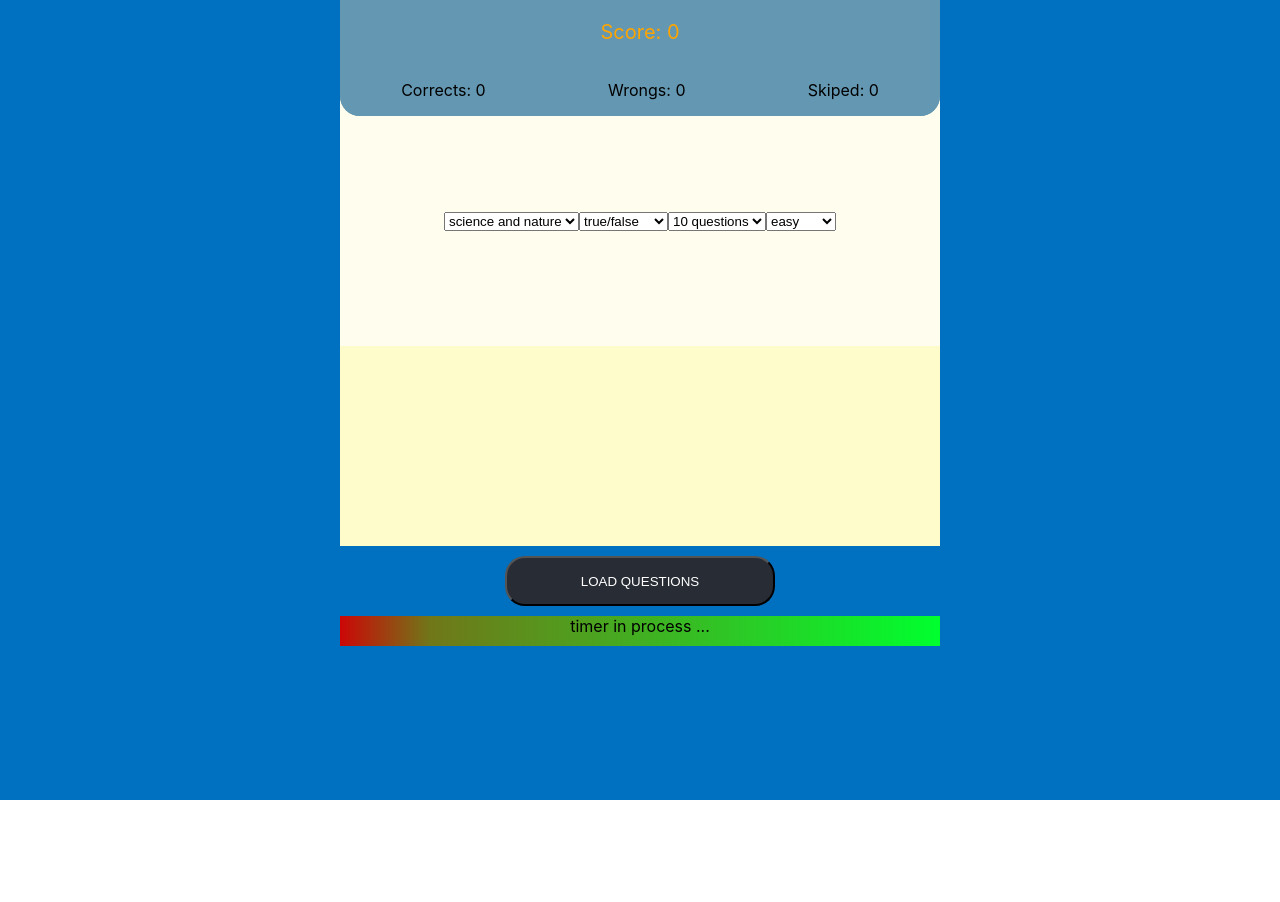
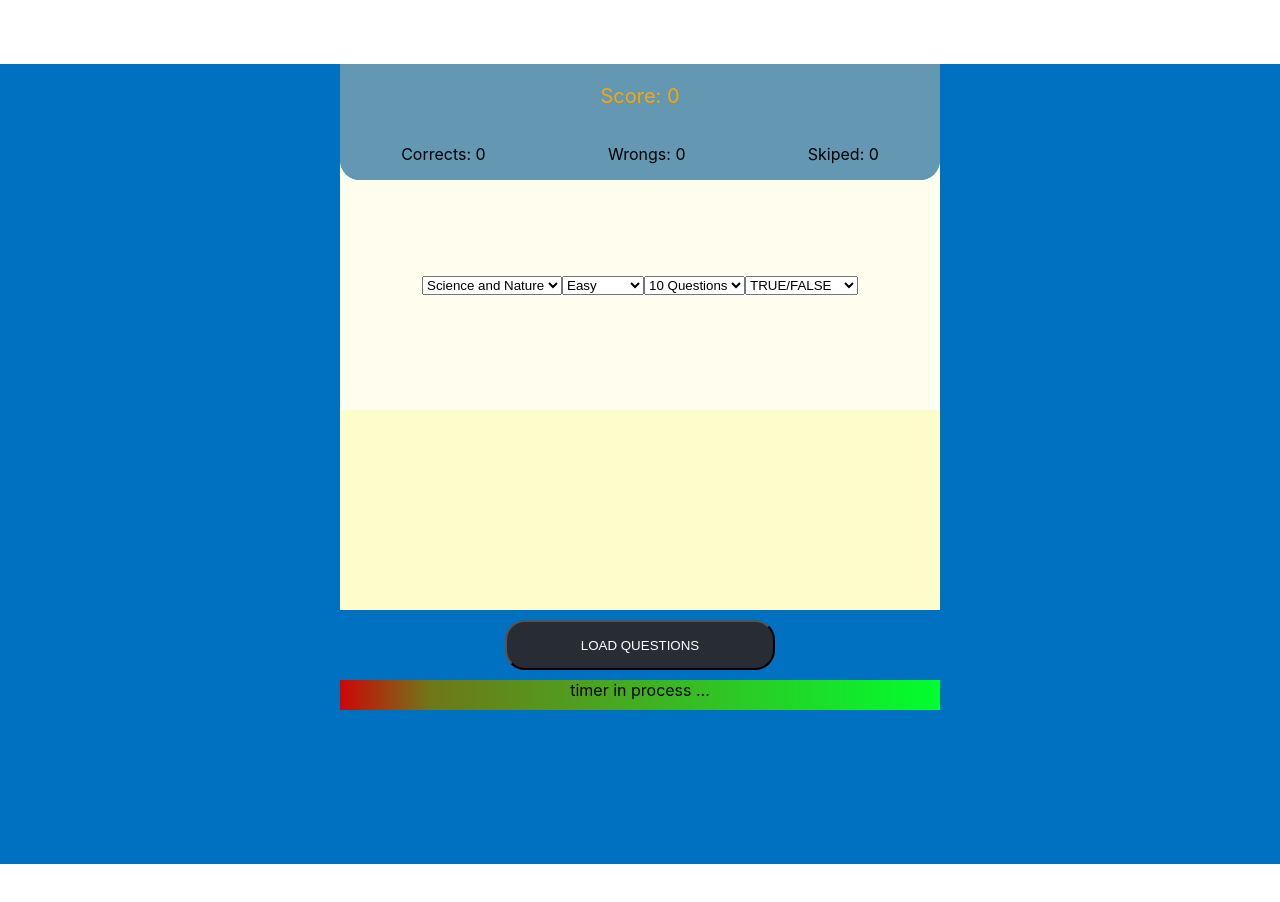
Before and after one commit to goodis86/trivia, a React (Create React App) app: page / in a window 1280 px wide. Shown: the top 902 px of the page. Before the commit the page ends 800 px from the top, so only its background shows below. Built offline with nearby package versions, Linux system fonts and the light colour scheme.

Commit message:
questionMenu-separate cmpnt! render optimized!

```diff
--- a/src/App.js
+++ b/src/App.js
@@ -1,5 +1,6 @@
 import { Component } from "react";
 import "./App.css";
+import Layout from "./components/Layout/layout";
 
 import Game from "./containers/game/game";
 
@@ -8,9 +9,11 @@ class App extends Component {
     return (
       console.log("app.js mounted"),
       (
-        <div>
-          <Game></Game>
-        </div>
+        <Layout>
+          <Game>
+
+          </Game>
+          </Layout>
       )
     );
   }
--- /dev/null
+++ b/src/HOC/hoc.js
@@ -0,0 +1,3 @@
+const hoc = (props) => props.children;
+
+export default hoc;
--- /dev/null
+++ b/src/components/Layout/layout.css
@@ -0,0 +1,4 @@
+.content {
+    margin-top: 5%;
+    margin-bottom: 10%;
+}
--- /dev/null
+++ b/src/components/Layout/layout.js
@@ -0,0 +1,18 @@
+import React from 'react';
+
+import './layout.css';
+import Hoc from '../../HOC/hoc';
+
+
+const layout  = (props) => (
+  <Hoc>
+  <div>
+
+    </div>
+    <main className='content'>
+        {props.children}
+    </main>
+    </Hoc>
+);
+
+export default layout;
--- a/src/components/questionMenu/questionMenu.js
+++ b/src/components/questionMenu/questionMenu.js
@@ -1,64 +1,128 @@
-import React from "react";
+import React, { Component } from "react";
 import "./questionMenu.css";
 import '../../components/mainQ/mainQ.css';
 
-const questionMenu = (props) => {
+// this component rerenders and shows us our option chosen!!
+// it does not trigger rerender of our game component!!!!
+
+// will need to take care of dynamically building our URL API>>
+
+const category = [
+  {
+    label: 'Science and Nature',
+    value: "17"
+  },
+  {
+    label: "General Knowledge",
+    value: "9",
+  },
+  {
+    label: "History",
+    value: "23",
+  }
+]
+
+const gameType = [
+  {
+    label: 'TRUE/FALSE',
+    value: 'boolean'
+  },
+  {
+    label: 'MULTICHOICE',
+    value: 'multiple'
+  }
+
+]
+
+const questionAmount = [
+  {
+    label: '10 Questions',
+    value: '10'
+  },
+  {
+    label: '5 Questions',
+    value: '5'
+  },
+  {
+    label: '3 Questions',
+    value: '3'
+  }
+]
+const difficultyLevel = [
+  {
+    label: 'Easy',
+    value: 'easy'
+  },
+  {
+    label: 'Advanced',
+    value: 'medium'
+  },
+  {
+    label: 'Expert',
+    value: 'hard'
+  }
+]
+
+class QuestionMenu extends Component {
+  state = {
+
+    // urlAPI = null,
+    category: null,
+    difficulty: null,
+    questionAmount: null,
+    gameType:null
+  }
+
+  handleChange(event) {       // implemented our method to alter needed state props depending on type of select items!!!!!
+    const value = event.target.value;
+  this.setState({ [event.target.name]: value });
+}
+
+
+  render() {
     return (
       <div className="main">
         <form className="game-question">
-        <select
-        defaultValue="select category"
-        onChange={props.category}>
-            <option value='17'>science and nature</option>
-            <option value='9'>general knowledge</option>
-            <option value='23'>history</option>
+          <select>
+            {category.map((option) => (    // mapping through our arrays and rendering options!
+              <option
+                name = 'category'
+                value={option.value}
+                onChange={this.handleChange}
+              >{option.label}</option>
+            ))}
           </select>
-        <select
-        value="select game type"
-        onChange={props.gameType}>
-            <option value='boolean'>true/false</option>
-            <option value='multiple'>multichoice</option>
+          <select>
+            {difficultyLevel.map((option) => (
+              <option
+                name = 'difficulty'
+                value={option.value}
+                onChange = {this.handleChange}
+              >{option.label}</option>
+            ))}
           </select>
-        <select
-        value="# of questions"
-        onChange={props.questionAmount}>
-            <option value='10' >10 questions</option>
-            <option value='5' >5 questions</option>
-            <option value='3' >3 questions</option>
+          <select>
+            {questionAmount.map((option) => (
+              <option
+                name = 'questionAmount'
+                value={option.value}
+                onChange = {this.handleChange}
+              >{option.label}</option>
+            ))}
           </select>
-        <select
-        value="select difficulty"
-        onChange={props.difficulty}>
-            <option value='easy'>easy</option>
-            <option value='medium'>medium</option>
-            <option value='hard'>hard</option>
+          <select>
+            {gameType.map((option) => (
+              <option
+                name = 'gameType'
+                value={option.value}
+                onChange = {this.handleChange}
+              >{option.label}</option>
+            ))}
           </select>
           </form>
       </div>
     );
-};
+  }
+}
 
-export default questionMenu;
-
-
-
-
-// <select>
-//   <option value="grapefruit">Grapefruit</option>
-//   <option value="lime">Lime</option>
-//   <option selected value="coconut">Coconut</option>
-//   <option value="mango">Mango</option>
-// </select>
-
-// <form onSubmit={this.handleSubmit}>
-// <label>
-//   Pick your favorite flavor:
-//   <select value={this.state.value} onChange={this.handleChange}>
-//     <option value="grapefruit">Grapefruit</option>
-//     <option value="lime">Lime</option>
-//     <option value="coconut">Coconut</option>
-//     <option value="mango">Mango</option>
-//   </select>
-// </label>
-// <input type="submit" value="Submit" />
-// </form>
+export default QuestionMenu;
--- a/src/containers/game/game.js
+++ b/src/containers/game/game.js
@@ -10,10 +10,7 @@ import QuestionMenu from '../../components/questionMenu/questionMenu';
 
 class Game extends Component {
   state = {
-    category: null,
-    difficulty: null,
-    questionAmount: null,
-    gameType: null,
+
 
     dataPackage: null,
     fetched: false,
@@ -30,15 +27,22 @@ class Game extends Component {
     showResults: false,
   };
 
-  compareAnswer = (answer) => {                      // method that updates our scoreboard!!!
-    if (answer === this.state.correctAnswer) {
+  fetchData = () => {    // runs only once!! on the button click LOAD QUESTIONS
+    let urlAPI = `https://opentdb.com/api.php?
+    amount=${this.state.questionAmount}&
+    category=${this.state.category}&
+    difficulty=${this.state.difficulty}&
+    type=${this.state.gameType}`
+
+    axios.get(urlAPI).then((response) => {
       this.setState({
-        correctStats: this.state.correctStats + 1,
+        dataPackage: response.data.results,
+        fetched: true,
       });
-    } else {
-      this.setState({ incorrectStats: this.state.incorrectStats + 1 });
-    }
-  };
+      console.log("fetchData method ran");
+      this.showQuestion();
+    });
+  }
 
   showQuestion = () => {                // loads next question
     if (this.state.dataIndex < this.state.dataPackage.length) {  // check if we are within our question array
@@ -54,49 +58,21 @@ class Game extends Component {
     } else {
       this.setState({ showResults: true });
     }
+  }
+
+  compareAnswer = (answer) => {                      // method that updates our scoreboard!!!
+    if (answer === this.state.correctAnswer) {
+      this.setState({
+        correctStats: this.state.correctStats + 1,
+      });
+    } else {
+      this.setState({ incorrectStats: this.state.incorrectStats + 1 });
+    }
   };
 
-  urlCategory = (event) => {
-    console.log(event.target.value);
-    this.setState({category: event.target.value});
 
-    console.log(this.state.category);
-}
-  urlDifficulty = (event) => {
-    console.log(event.target.value);
-    this.setState({difficulty: event.target.value});
-  // let url = `https://opentdb.com/api.php?amount=${event.target.value}&category=${9}&difficulty=${easy}&type=${multiple}`
-    console.log(this.state.category);
-}
-  urlQuestionAmount = (event) => {
-    console.log(event.target.value);
-    this.setState({questionAmount: event.target.value});
-  // let url = `https://opentdb.com/api.php?amount=${event.target.value}&category=${9}&difficulty=${easy}&type=${multiple}`
-    console.log(this.state.category);
-}
-  urlGameType = (event) => {
-    console.log(event.target.value);
-    this.setState({gameType: event.target.value});
-  // let url = `https://opentdb.com/api.php?amount=${event.target.value}&category=${9}&difficulty=${easy}&type=${multiple}`
-    console.log(this.state.category);
-}
 
-  fetchData = () => {    // runs only once!! on the button click LOAD QUESTIONS
-    let urlAPI = `https://opentdb.com/api.php?
-    amount=${this.state.questionAmount}&
-    category=${this.state.category}&
-    difficulty=${this.state.difficulty}&
-    type=${this.state.gameType}`
 
-    axios.get(urlAPI).then((response) => {
-      this.setState({
-        dataPackage: response.data.results,
-        fetched: true,
-      });
-      console.log("fetchData method ran");
-      this.showQuestion();
-    });
-  };
 
   render() {
     let answers = this.state.incorrectAnswers // array of shuffled answers
@@ -124,30 +100,28 @@ class Game extends Component {
       loadButton = <Button click={this.fetchData} />;
     }
 
-// need to create a component for options and styling for them
-// create logic to construct our api url and dynamically inject that in our fetch request
+
+
 // create a clean up function
 // make sure no infinite loops, minimize resource potential
 // optimize overall logic and performance (do better if checks, get rid of redundant renders...!)
 
    let mainQuestion;
     if (!this.state.dataPackage) {   // rendering select menu before populating the state!
-      mainQuestion = <QuestionMenu
-      category = {this.urlCategory}
-      gameType = {this.urlGameType}
-      questionAmount = {this.urlQuestionAmount}
-      difficulty = {this.urlDifficulty}></QuestionMenu>}
+      mainQuestion = <QuestionMenu /> }
 
     else {
       mainQuestion = <MainQ currentQuestion={this.state.currentQuestion} />; // if we do have a datapackage - show current question
+    }
 
-    }
     if (this.state.showResults) {
       mainQuestion = <MainQ currentQuestion="GAME OVER"></MainQ>; // main question render logic
       options = null; // don't render my answer options when game over
     }
 
     return (
+
+      // i can use an higher order component here to wrap my adjacent elements and give the whole game styling at the same time!!!!
       <section className="trivia-game">
         <div className="container">
           <div className="header">
```
Also changed, not shown: 1 other file (tests, documents, lock files or other folders). Lines whose indentation alone changed are shown as unchanged.
